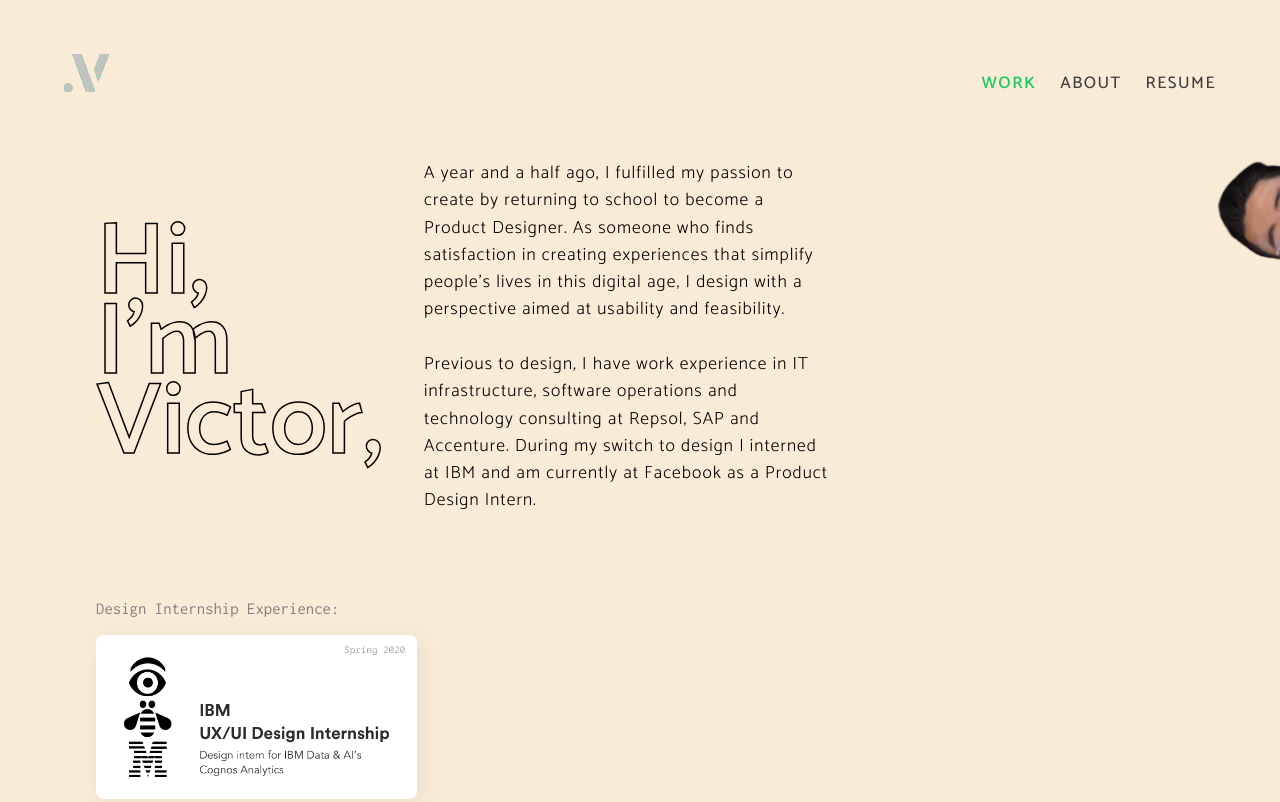
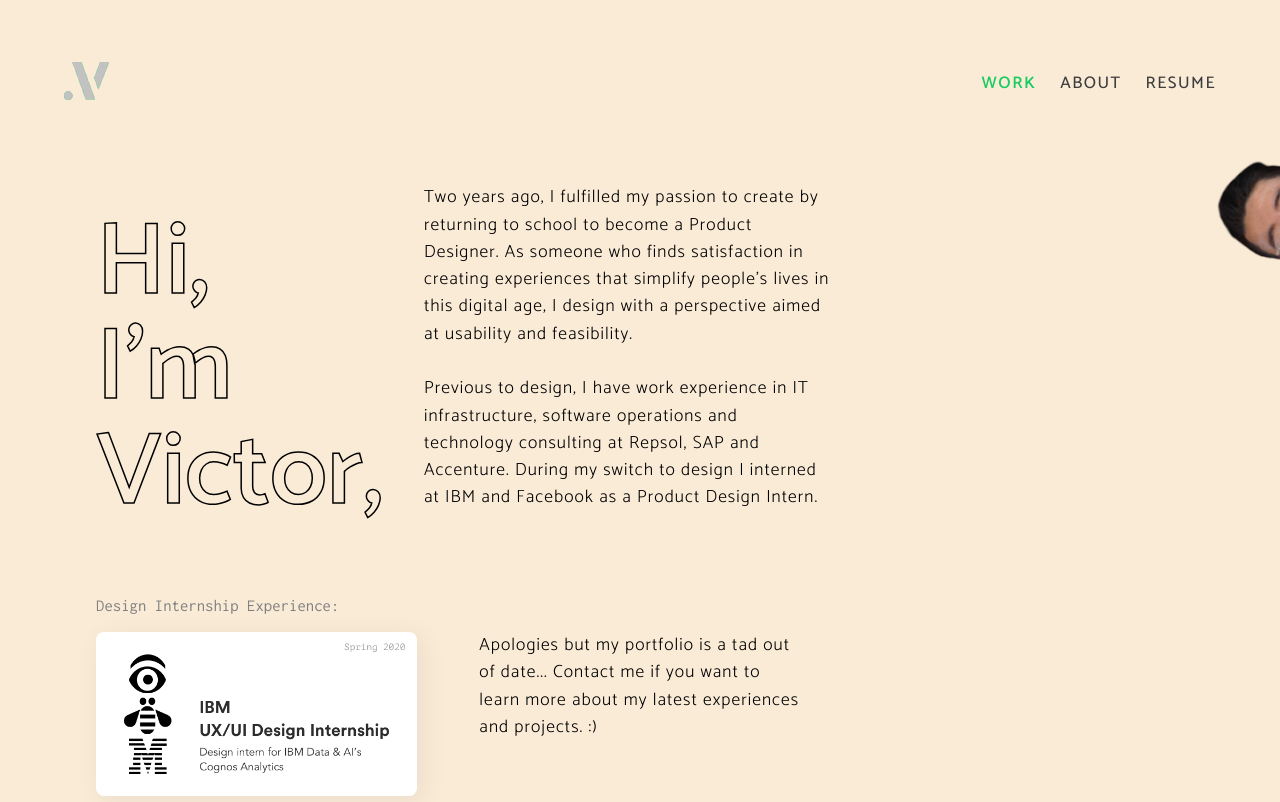
Before and after one commit to ngvictor/ngvictor.github.io, a plain HTML site: page index.html in a window 1280 px wide. Shown: the top 802 px of the page. Drawn offline with nearby package versions, Linux system fonts and the light colour scheme; a web font is replaced by a local one.

Commit message:
Add files via upload

```diff
--- a/index.html
+++ b/index.html
@@ -1,4 +1,5 @@
-<html>
+<!doctype html>
+<html lang="en">
 
 <head>
 	<!-- Global site tag (gtag.js) - Google Analytics -->
@@ -110,11 +111,11 @@
 
 	</div>
 	<div class = "introtext2">
-	<p class="bodytext"> 	A year and a half ago, I fulfilled my passion to create by returning to school to become a Product Designer.
+	<p class="bodytext"> 	Two years ago, I fulfilled my passion to create by returning to school to become a Product Designer.
 		As someone who finds satisfaction in creating experiences that simplify people's lives in this digital age, I design with a perspective aimed at usability and feasibility.
 			<br><br>
 Previous to design, I have work experience in IT infrastructure, software operations and technology consulting at Repsol, SAP and Accenture.
-During my switch to design I interned at IBM and am currently at Facebook as a Product Design Intern.
+During my switch to design I interned at IBM and Facebook as a Product Design Intern.
 		<br><br>
 
 	</p>
@@ -134,7 +135,7 @@ During my switch to design I interned at IBM and am currently at Facebook as a P
 	</div>
     <div class="col-sm individualProject">
 		<!-- <img src="img/fallinternship.png" alt="Project" class="responsive appear in"> -->
-
+		<p class="bodytext"> Apologies but my portfolio is a tad out of date... Contact me if you want to learn more about my latest experiences and projects. :)</p>
 	</div>
 	<div class="col-sm individualProject">
 		<!-- <img src="test/testsize.png" alt="Project" class="responsive appear in"> -->
@@ -142,14 +143,14 @@ During my switch to design I interned at IBM and am currently at Facebook as a P
 </div>
   </div>
 
-
+<!--
 <div class="projectExperience">
 	<p class="minorText">
 Digital Product Design Projects:
 	</p>
-</div>
 
-<div class="row projectListing">
+</div> -->
+<!-- <div class="row projectListing">
     <div class="col-sm individualProject">
 		<a href="type.html"><img src="img/Type.png" alt="Project" class="responsive appear in"></a>
 
@@ -162,7 +163,7 @@ Digital Product Design Projects:
 		<a href="spotifylive.html"><img src="img/test3.png" alt="Project" class="responsive appear in"></a>
 
 </div>
-  </div>
+  </div> -->
 
   <div class="projectExperience">
 	<p class="minorText">
```
